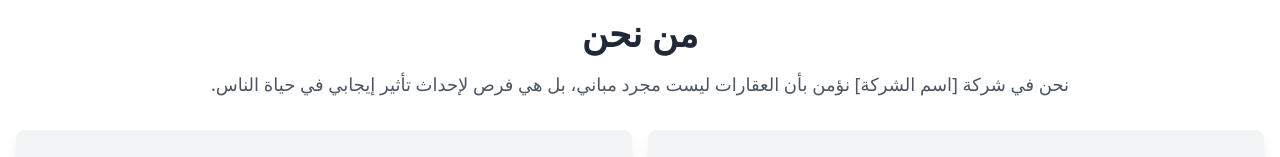
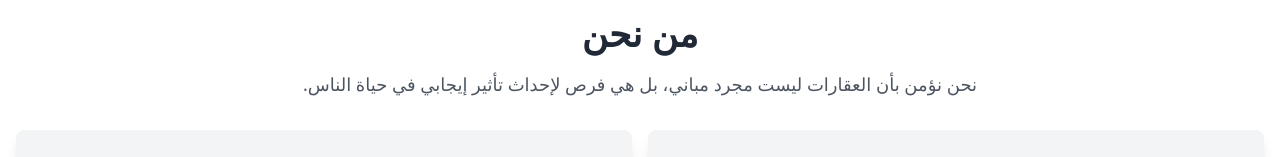
Before and after one commit to shhady/alfares, a Next.js app: page /about in a window 1280 px wide. Shown: the part 146-303 px from the top of the page. Built offline with nearby package versions, Linux system fonts and the light colour scheme; no server answers.

Commit message:
blog became client side rendering

```diff
--- a/components/aboutUsComponents/WhoWeAre.jsx
+++ b/components/aboutUsComponents/WhoWeAre.jsx
@@ -5,7 +5,7 @@ const WhoWeAre = () => {
     <div className="container mx-auto py-16 px-4">
       <h1 className="text-4xl font-bold text-center mb-4 text-gray-800">من نحن</h1>
       <p className="text-center text-lg text-gray-600 mb-8">
-        نحن في شركة [اسم الشركة] نؤمن بأن العقارات ليست مجرد مباني، بل هي فرص لإحداث تأثير إيجابي في حياة الناس.
+        نحن نؤمن بأن العقارات ليست مجرد مباني، بل هي فرص لإحداث تأثير إيجابي في حياة الناس.
       </p>
       <div className="flex flex-col md:flex-row items-center justify-between gap-4">
         <div className="rounded-lg shadow-lg p-6 mb-6 md:mb-0 md:w-1/2 min-h-48 bg-gray-100 ">
```
